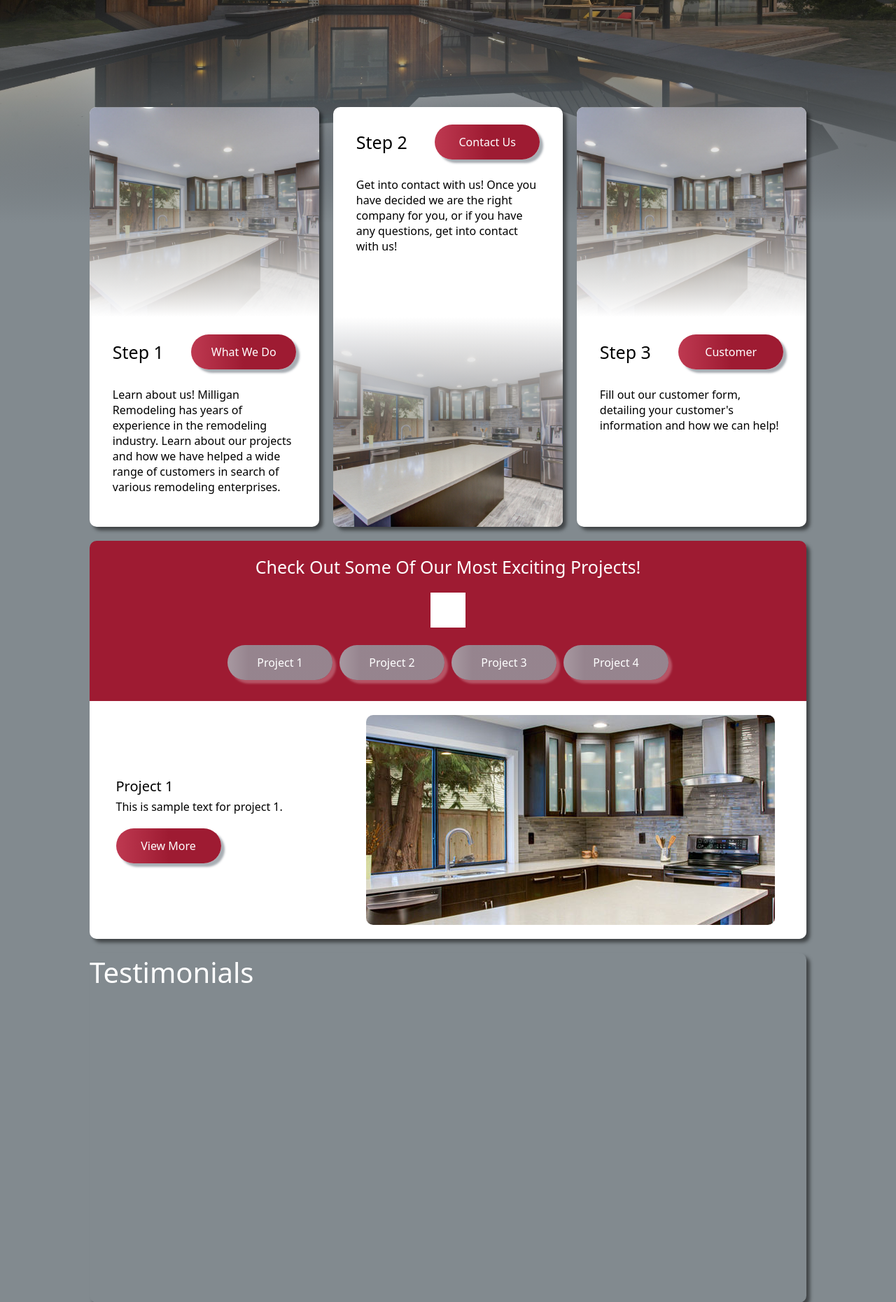
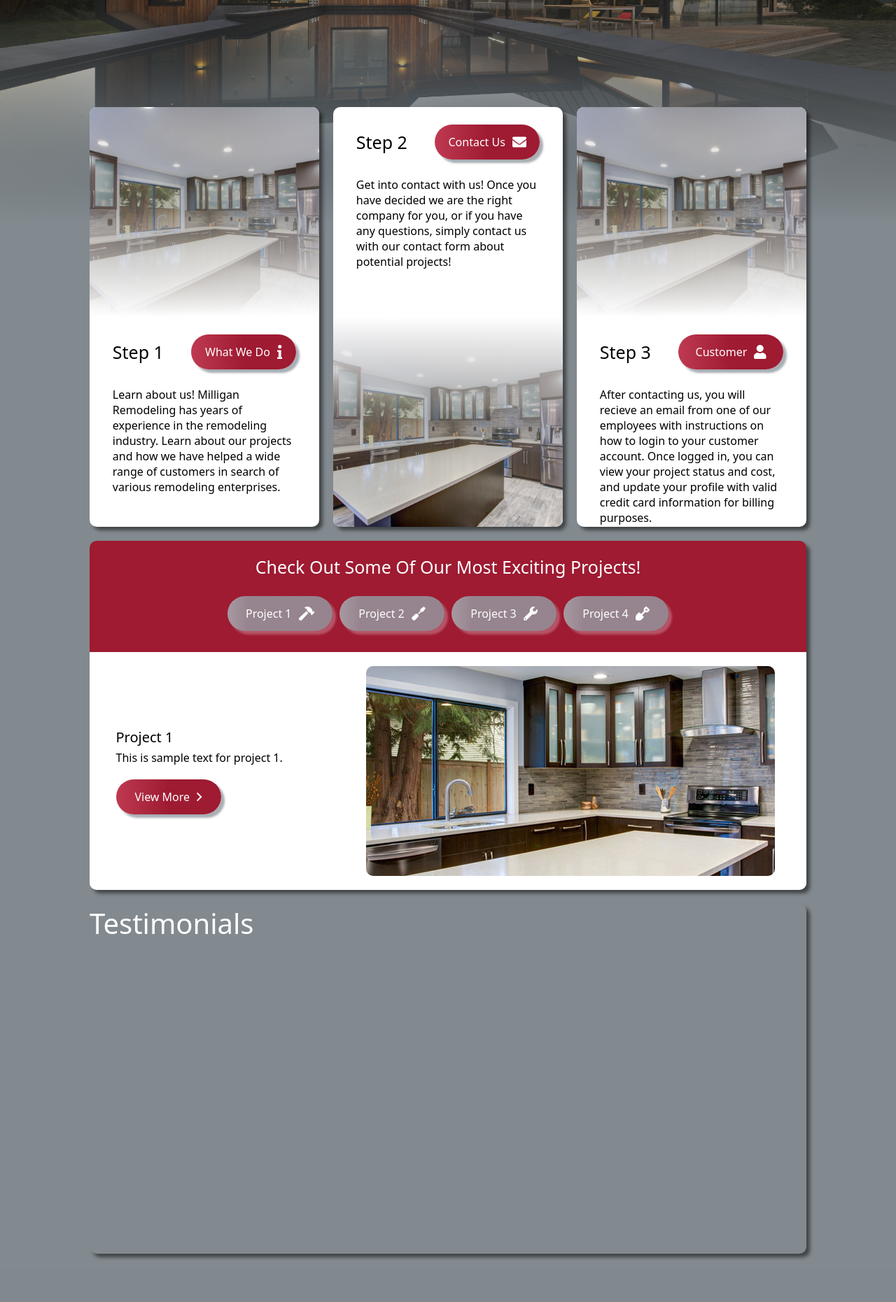
Before and after one commit to OReynolds123/MilliganRemodeling, a PHP site: page / in a window 1280 px wide. Shown: the part 481-2342 px from the top of the page at 70% size. After the commit the page ends 2280 px from the top, so only its background shows below. Run offline with PHP 8.4, Linux system fonts and the light colour scheme.

Commit message:
index update

```diff
--- a/index.html
+++ b/index.html
@@ -72,7 +72,10 @@
                             <div class="btnDiv">
                                 <div class="btnDivWrap">
                                     <div class="btnBkg"></div>
-                                    <a class="btn" onmouseover="moveBtnBkgRight(this);" onmouseleave="moveBtnBkgLeft(this);" href="pages/info.html">What We Do</a>
+                                    <a class="btn" onmouseover="moveBtnBkgRight(this);" onmouseleave="moveBtnBkgLeft(this);" href="pages/info.html">
+                                        What We Do
+                                        <svg style="height: 20px;" viewBox="0 0 192 512"><g><path d="M20 448h152a20 20 0 0 1 20 20v24a20 20 0 0 1-20 20H20a20 20 0 0 1-20-20v-24a20 20 0 0 1 20-20z"></path><path d="M96 128a64 64 0 1 0-64-64 64 64 0 0 0 64 64zm28 64H20a20 20 0 0 0-20 20v24a20 20 0 0 0 20 20h28v192h96V212a20 20 0 0 0-20-20z"></path></g></svg>
+                                    </a>
                                 </div>
                             </div>
                         </div>
@@ -91,14 +94,17 @@
                             <div class="btnDiv">
                                 <div class="btnDivWrap">
                                     <div class="btnBkg"></div>
-                                    <a class="btn" onmouseover="moveBtnBkgRight(this);" onmouseleave="moveBtnBkgLeft(this);" href="pages/contact.html">Contact Us</a>
+                                    <a class="btn" onmouseover="moveBtnBkgRight(this);" onmouseleave="moveBtnBkgLeft(this);" href="pages/contact.html">
+                                        Contact Us
+                                        <svg viewBox="0 0 512 512"><path d="M502.3 190.8c3.9-3.1 9.7-.2 9.7 4.7V400c0 26.5-21.5 48-48 48H48c-26.5 0-48-21.5-48-48V195.6c0-5 5.7-7.8 9.7-4.7 22.4 17.4 52.1 39.5 154.1 113.6 21.1 15.4 56.7 47.8 92.2 47.6 35.7.3 72-32.8 92.3-47.6 102-74.1 131.6-96.3 154-113.7zM256 320c23.2.4 56.6-29.2 73.4-41.4 132.7-96.3 142.8-104.7 173.4-128.7 5.8-4.5 9.2-11.5 9.2-18.9v-19c0-26.5-21.5-48-48-48H48C21.5 64 0 85.5 0 112v19c0 7.4 3.4 14.3 9.2 18.9 30.6 23.9 40.7 32.4 173.4 128.7 16.8 12.2 50.2 41.8 73.4 41.4z"></path></svg>
+                                    </a>
                                 </div>
                             </div>
                         </div>
                     </div>
                     <div class="processLandingContainerTextDiv">
                         <div class="processLandingContainerText">Get into contact with us! Once you have decided we are the right company for you, or if you
-                            have any questions, get into contact with us!</div>
+                            have any questions, simply contact us with our contact form about potential projects!</div>
                     </div>
                 </div>
                 <div class="processLandingContainerPicDiv">
@@ -116,14 +122,17 @@
                             <div class="btnDiv">
                                 <div class="btnDivWrap">
                                     <div class="btnBkg"></div>
-                                    <a class="btn" onmouseover="moveBtnBkgRight(this);" onmouseleave="moveBtnBkgLeft(this);" href="pages/customer.html">Customer</a>
+                                    <a class="btn" onmouseover="moveBtnBkgRight(this);" onmouseleave="moveBtnBkgLeft(this);" href="pages/customer.php">
+                                        Customer
+                                        <svg viewBox="0 0 448 512"><path d="M224 256c70.7 0 128-57.3 128-128S294.7 0 224 0 96 57.3 96 128s57.3 128 128 128zm89.6 32h-16.7c-22.2 10.2-46.9 16-72.9 16s-50.6-5.8-72.9-16h-16.7C60.2 288 0 348.2 0 422.4V464c0 26.5 21.5 48 48 48h352c26.5 0 48-21.5 48-48v-41.6c0-74.2-60.2-134.4-134.4-134.4z"></path></svg>
+                                    </a>
                                 </div>
                             </div>
                         </div>
                     </div>
                     <div class="processLandingContainerTextDiv">
-                        <div class="processLandingContainerText">Fill out our customer form, detailing your customer's information
-                             and how we can help!</div>
+                        <div class="processLandingContainerText">After contacting us, you will recieve an email from one of our employees with instructions on how to login to your
+                        customer account. Once logged in, you can view your project status and cost, and update your profile with valid credit card information for billing purposes.</div>
                     </div>
                 </div>
             </div>
@@ -137,36 +146,41 @@
                 <div class="projectsLandingContainerLeftTitleDiv">
                     <div class="projectsLandingContainerLeftTitle">Check Out Some Of Our Most Exciting Projects!</div>
                 </div>
-                <div class="projectsLandingContainerLeftLogoDiv">
-                    <div class="projectsLandingContainerLeftLogo"></div>
-                </div>
                 <div class="projectsLandingContainerLeftOptionsDiv">
                     <div class="btnDiv">
                         <div class="btnDivWrap">
                             <div class="btnBkg"></div>
-                            <a class="btn" onmouseover="moveBtnBkgRight(this);" onmouseleave="moveBtnBkgLeft(this);"
-                                href="#projectsLandingContainer">Project 1</a>
+                            <a class="btn" onmousedown="projectsLandingContainer(0);" onmouseover="moveBtnBkgRight(this);" onmouseleave="moveBtnBkgLeft(this);"
+                                href="#projectsLandingContainer">Project 1
+                                <svg viewBox="0 0 576 512"><path d="M571.31 193.94l-22.63-22.63c-6.25-6.25-16.38-6.25-22.63 0l-11.31 11.31-28.9-28.9c5.63-21.31.36-44.9-16.35-61.61l-45.25-45.25c-62.48-62.48-163.79-62.48-226.28 0l90.51 45.25v18.75c0 16.97 6.74 33.25 18.75 45.25l49.14 49.14c16.71 16.71 40.3 21.98 61.61 16.35l28.9 28.9-11.31 11.31c-6.25 6.25-6.25 16.38 0 22.63l22.63 22.63c6.25 6.25 16.38 6.25 22.63 0l90.51-90.51c6.23-6.24 6.23-16.37-.02-22.62zm-286.72-15.2c-3.7-3.7-6.84-7.79-9.85-11.95L19.64 404.96c-25.57 23.88-26.26 64.19-1.53 88.93s65.05 24.05 88.93-1.53l238.13-255.07c-3.96-2.91-7.9-5.87-11.44-9.41l-49.14-49.14z"></path></svg>
+                            </a>
                         </div>
                     </div>
                     <div class="btnDiv">
                         <div class="btnDivWrap">
                             <div class="btnBkg"></div>
-                            <a class="btn" onmouseover="moveBtnBkgRight(this);" onmouseleave="moveBtnBkgLeft(this);"
-                                href="#projectsLandingContainer">Project 2</a>
+                            <a class="btn" onmousedown="projectsLandingContainer(1);" onmouseover="moveBtnBkgRight(this);" onmouseleave="moveBtnBkgLeft(this);"
+                                href="#projectsLandingContainer">Project 2
+                                <svg viewBox="0 0 512 512"><path d="M448 0L320 96v62.06l-83.03 83.03c6.79 4.25 13.27 9.06 19.07 14.87 5.8 5.8 10.62 12.28 14.87 19.07L353.94 192H416l96-128-64-64zM128 278.59L10.92 395.67c-14.55 14.55-14.55 38.15 0 52.71l52.7 52.7c14.56 14.56 38.15 14.56 52.71 0L233.41 384c29.11-29.11 29.11-76.3 0-105.41s-76.3-29.11-105.41 0z"></path></svg>
+                            </a>
                         </div>
                     </div>
                     <div class="btnDiv">
                         <div class="btnDivWrap">
                             <div class="btnBkg"></div>
-                            <a class="btn" onmouseover="moveBtnBkgRight(this);" onmouseleave="moveBtnBkgLeft(this);"
-                                href="#projectsLandingContainer">Project 3</a>
+                            <a class="btn" onmousedown="projectsLandingContainer(2);" onmouseover="moveBtnBkgRight(this);" onmouseleave="moveBtnBkgLeft(this);"
+                                href="#projectsLandingContainer">Project 3
+                                <svg viewBox="0 0 512 512"><path d="M507.73 109.1c-2.24-9.03-13.54-12.09-20.12-5.51l-74.36 74.36-67.88-11.31-11.31-67.88 74.36-74.36c6.62-6.62 3.43-17.9-5.66-20.16-47.38-11.74-99.55.91-136.58 37.93-39.64 39.64-50.55 97.1-34.05 147.2L18.74 402.76c-24.99 24.99-24.99 65.51 0 90.5 24.99 24.99 65.51 24.99 90.5 0l213.21-213.21c50.12 16.71 107.47 5.68 147.37-34.22 37.07-37.07 49.7-89.32 37.91-136.73zM64 472c-13.25 0-24-10.75-24-24 0-13.26 10.75-24 24-24s24 10.74 24 24c0 13.25-10.75 24-24 24z"></path></svg>
+                            </a>
                         </div>
                     </div>
                     <div class="btnDiv">
                         <div class="btnDivWrap">
                             <div class="btnBkg"></div>
-                            <a class="btn" onmouseover="moveBtnBkgRight(this);" onmouseleave="moveBtnBkgLeft(this);"
-                                href="#projectsLandingContainer">Project 4</a>
+                            <a class="btn" onmousedown="projectsLandingContainer(3);" onmouseover="moveBtnBkgRight(this);" onmouseleave="moveBtnBkgLeft(this);"
+                                href="#projectsLandingContainer">Project 4
+                                <svg viewBox="0 0 512 512"><path d="M500.3 96.38L415.62 11.7c-15.59-15.59-40.97-15.59-56.56 0l-32.67 32.67c-18.94 18.94-29.25 44.31-29.25 70.55 0 6.53.64 13.13 1.95 19.69 1.74 8.69 4.75 16.84 8.53 24.53L197.36 269.39l-45.26-45.26c-12.5-12.5-32.76-12.5-45.25 0l-67.88 67.88C-11.02 342-6.29 473.03 16.34 495.66c22.63 22.63 153.66 27.36 203.65-22.63l67.88-67.88c12.5-12.5 12.5-32.76 0-45.25l-45.26-45.26 110.26-110.26c7.7 3.79 15.87 6.8 24.57 8.54 32.81 6.56 66.53-3.64 90.19-27.3l32.67-32.67c15.6-15.6 15.6-40.97 0-56.57zm-77.92 43.99a35.87 35.87 0 0 1-32.42 9.8c-14.23-2.86-25.27-13.91-28.13-28.17-2.33-11.83 1.31-23.91 9.8-32.38l15.7-15.7 50.75 50.75-15.7 15.7z"></path></svg>
+                            </a>
                         </div>
                     </div>
                 </div>
@@ -180,7 +194,10 @@
                         <div class="btnDiv">
                             <div class="btnDivWrap">
                                 <div class="btnBkg"></div>
-                                <a class="btn" onmouseover="moveBtnBkgRight(this);" onmouseleave="moveBtnBkgLeft(this);" href="pages/work.html">View More</a>
+                                <a class="btn" onmouseover="moveBtnBkgRight(this);" onmouseleave="moveBtnBkgLeft(this);" href="pages/work.html">
+                                    View More
+                                    <svg viewBox="0 0 192 512"><path d="M187.8 264.5L41 412.5c-4.7 4.7-12.3 4.7-17 0L4.2 392.7c-4.7-4.7-4.7-12.3 0-17L122.7 256 4.2 136.3c-4.7-4.7-4.7-12.3 0-17L24 99.5c4.7-4.7 12.3-4.7 17 0l146.8 148c4.7 4.7 4.7 12.3 0 17z"></path></svg>
+                                </a>
                             </div>
                         </div>
                     </div>
@@ -203,4 +220,22 @@
 </body>
 
 <script src="javascripts/navbar.js"></script>
+<script>
+    function projectsLandingContainer(num) {
+        document.getElementsByClassName("projectsLandingContainerRightTitle")[0].innerHTML = "Project " + (num + 1);
+        if (num == 0) {
+            document.getElementsByClassName("projectsLandingContainerRightText")[0].innerHTML = "This is sample text for project.";
+            document.getElementsByClassName("projectsLandingContainerRightImg")[0].style.backgroundImage = "url(images/bkg1.jpg)";
+        } else if (num == 1) {
+            document.getElementsByClassName("projectsLandingContainerRightText")[0].innerHTML = "This is sample text for project.";
+            document.getElementsByClassName("projectsLandingContainerRightImg")[0].style.backgroundImage = "url(images/bkg.jpg)";
+        } else if(num == 2) {
+            document.getElementsByClassName("projectsLandingContainerRightText")[0].innerHTML = "This is sample text for project.";
+            document.getElementsByClassName("projectsLandingContainerRightImg")[0].style.backgroundImage = "url(images/bkg1.jpg)";
+        } else if(num == 3) {
+            document.getElementsByClassName("projectsLandingContainerRightText")[0].innerHTML = "This is sample text for project.";
+            document.getElementsByClassName("projectsLandingContainerRightImg")[0].style.backgroundImage = "url(images/bkg.jpg)";
+        }
+    }
+</script>
 </html>
--- a/stylesheets/stylesheet.css
+++ b/stylesheets/stylesheet.css
@@ -398,8 +398,8 @@ a.anchor {
 .projectsLandingContainerLeftLogo {
     width: 50px;
     height: 50px;
-    background-color: var(--white1);
     margin: auto;
+    fill: var(--white1);
 }
 .projectsLandingContainerLeftOptionsDiv {
     display: flex;
@@ -476,7 +476,7 @@ a.anchor {
     -ms-border-radius: var(--bdrRad);
     -o-border-radius: var(--bdrRad);
     /*background: linear-gradient(to left top, #00000000 70%, #ffffffff 100%), url(../images/bkg1.jpg);*/
-    background: url(../images/bkg1.jpg);
+    background-image: url(../images/bkg1.jpg);
     background-position: center;
     background-repeat: no-repeat;
 }
@@ -510,7 +510,8 @@ a.anchor {
 }
 .btnDivWrap {
     width: 100%;
-    display: block;
+    display: flex;
+    align-items: center;
     position: relative;
     z-index: 1;
     border-radius: 25px;
@@ -521,6 +522,20 @@ a.anchor {
     -moz-border-radius: 25;
     -ms-border-radius: 25;
     -o-border-radius: 25;
+}
+.btnDivWrap input {
+    outline: none;
+    border: none;
+}
+.btnDivWrap a {
+    outline: none;
+    border: none;
+}
+.btnDivWrap a svg {
+    margin-left: 10px;
+    width: min-content;
+    height: 20px;
+    fill: var(--white1);
 }
 .btnBkg {
     position: absolute;
@@ -545,14 +560,6 @@ a.anchor {
 }
 .btn:hover {
     cursor: pointer;
-}
-.btnDivWrap input {
-    outline: none;
-    border: none;
-}
-.btnDivWrap a {
-    outline: none;
-    border: none;
 }
 
 /* @MEDIA */
```
